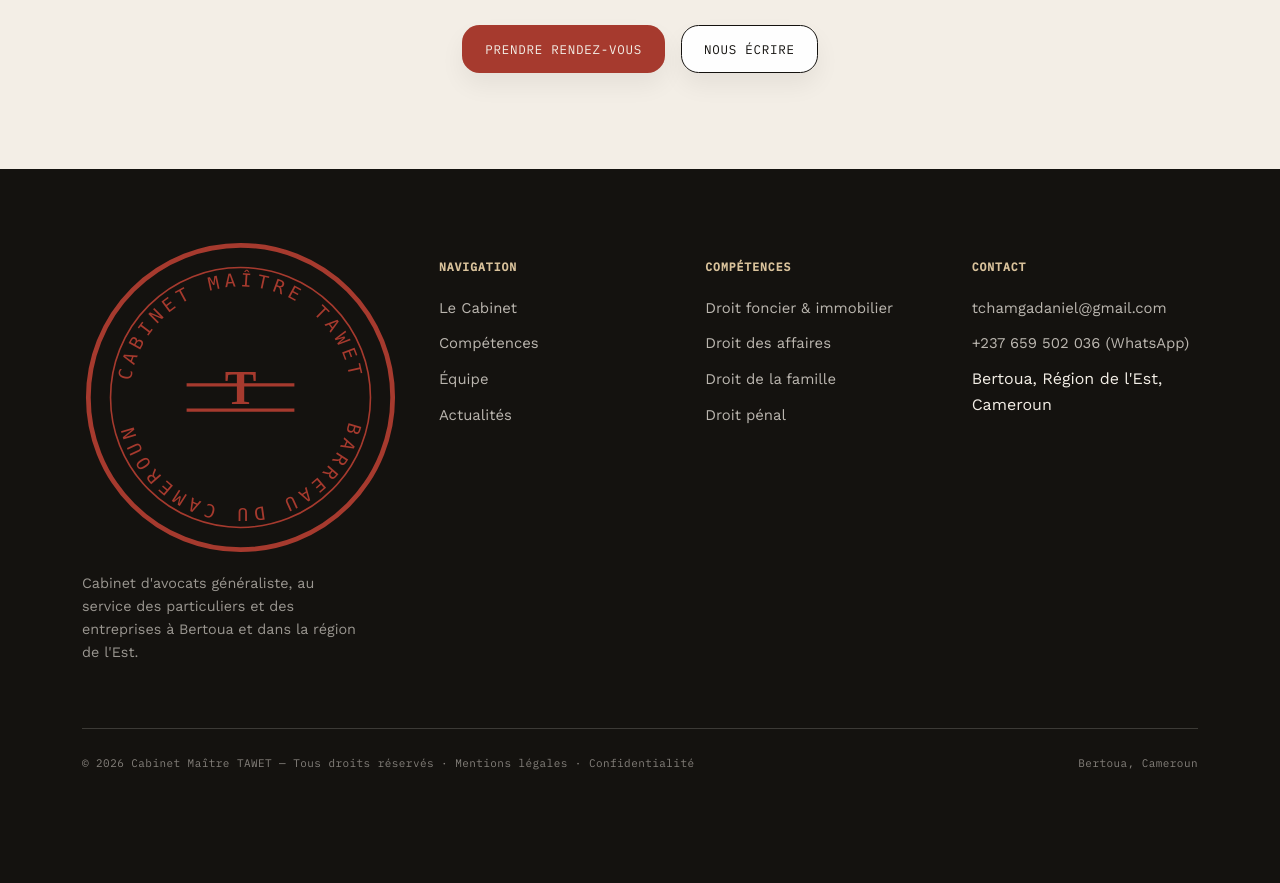
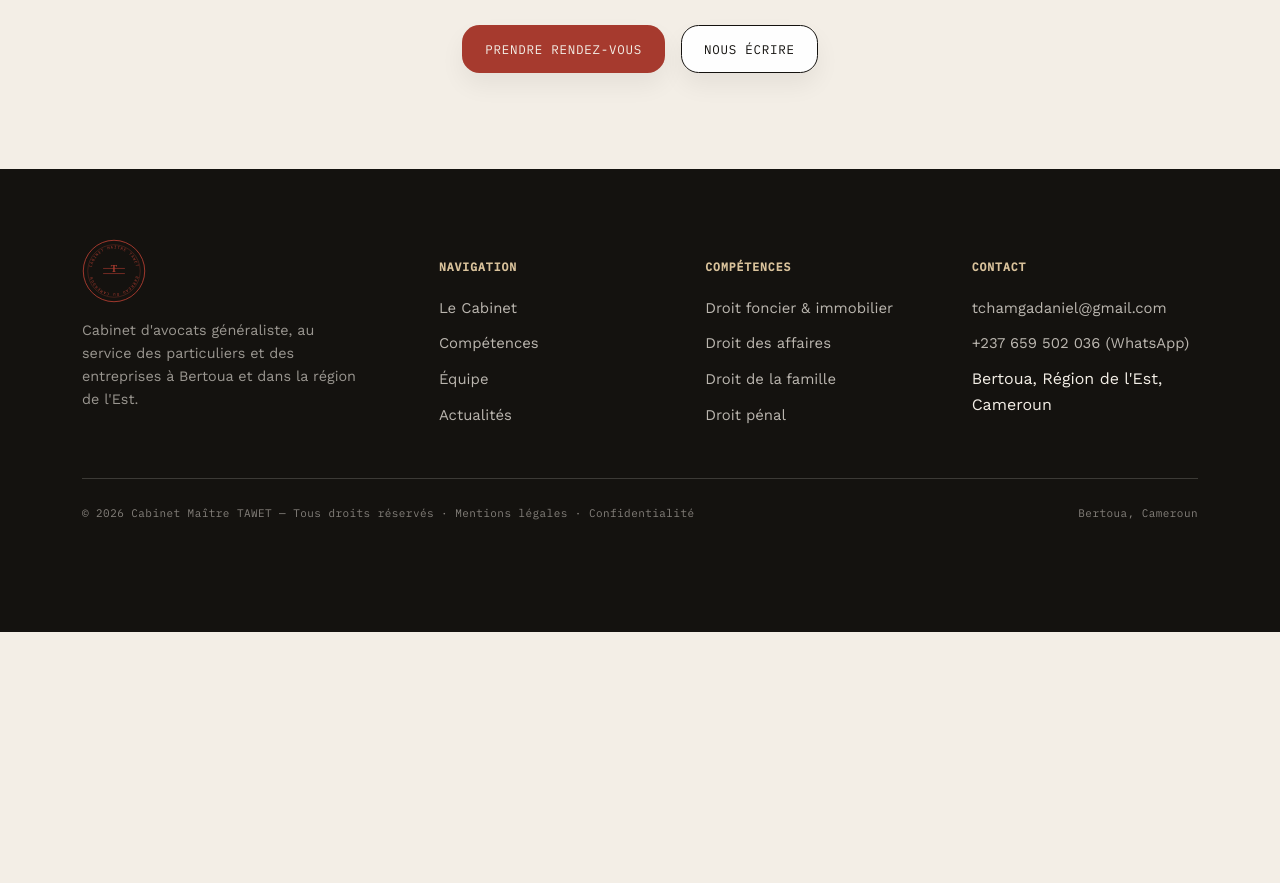
Before and after one commit to bec971/cabinet, a PHP site: page /equipe.html in a window 1280 px wide. Shown: the part 3074-3957 px from the top of the page. After the commit the page ends 3706 px from the top, so only its background shows below. Run offline with PHP 8.4, Linux system fonts and the light colour scheme.

Commit message:
style: reduire le logo du footer

```diff
--- a/assets/css/style.css
+++ b/assets/css/style.css
@@ -440,6 +440,7 @@ textarea { resize: vertical; min-height: 130px; }
 .footer-grid a { color: rgba(243,238,230,0.75); font-size: 0.93rem; }
 .footer-grid a:hover { color: var(--paper); }
 .footer-brand p { color: rgba(243,238,230,0.6); font-size: 0.9rem; max-width: 32ch; }
+.footer-brand .seal-mini { width: 64px; height: 64px; }
 .footer-bottom { display: flex; justify-content: space-between; padding-top: 26px; font-family: var(--font-mono); font-size: 11px; letter-spacing: 0.04em; color: rgba(243,238,230,0.5); }
 
 /* WhatsApp floating button */
```
